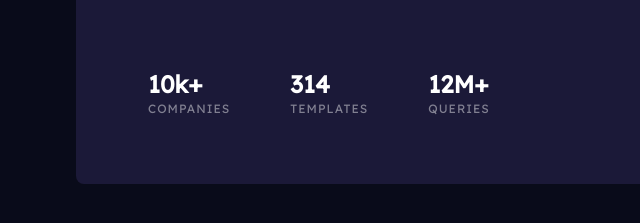
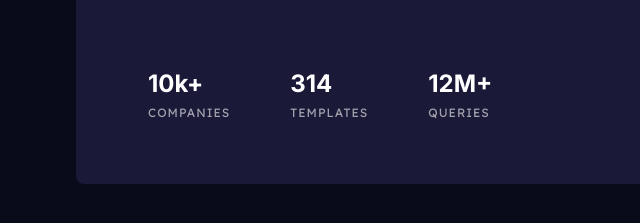
Before and after one commit to KahKitZheng/frontend-mentor, a plain HTML site: page stats-preview/index.html in a window 1280 px wide. Shown: the part 439-662 px from the top of the page, 9-649 px from the left. Drawn offline with Linux system fonts and the light colour scheme.

Commit message:
Update solution

```diff
--- a/stats-preview/style.css
+++ b/stats-preview/style.css
@@ -79,10 +79,10 @@ p {
   margin-top: 16px;
   margin-bottom: 40px;
   max-width: 100%;
-  line-height: 25px; /* 166.667% */
   font-family: var(--font-family-primary);
   font-weight: var(--font-weight-primary-normal);
   font-size: 15px;
+  line-height: 25px; /* 166.667% */
   color: var(--text-color-paragraph);
 }
 
@@ -104,22 +104,22 @@ p {
   list-style: none;
   color: var(--text-color-main);
   font-size: 24px;
-  font-family: var(--font-family-stat);
+  font-family: var(---font-family-primary);
   font-weight: var(--font-weight-stat);
   text-transform: none;
-  letter-spacing: 0px;
 }
 .card__info .info__stats li:not(:first-of-type) {
   margin-top: 24px;
 }
 
 .card__info .info__stats li .stat__value {
-  color: var(--text-color-paragraph);
+  color: var(--text-color-stat-headings);
   font-size: 12px;
   font-weight: normal;
+  font-family: var(--font-family-stat);
   letter-spacing: 1px;
   text-transform: uppercase;
-  opacity: 0.6;
+  line-height: 25px; /* 208.333% */
 }
 
 @media (min-width: 1024px) {
```
